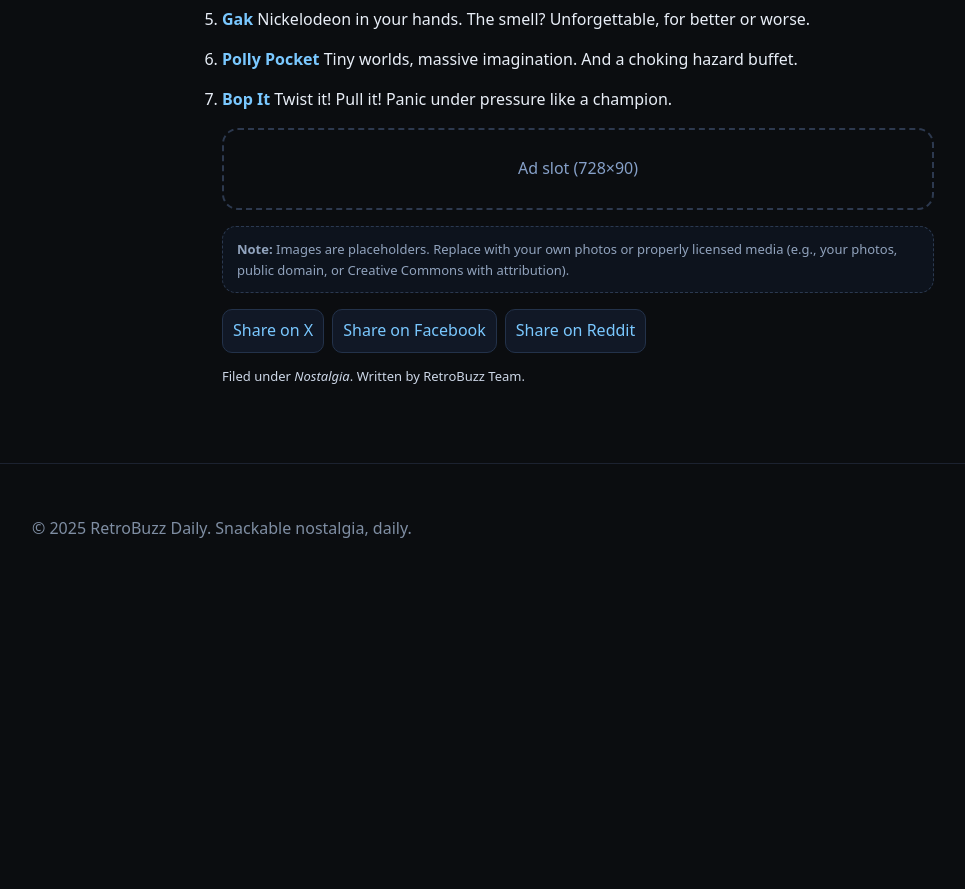
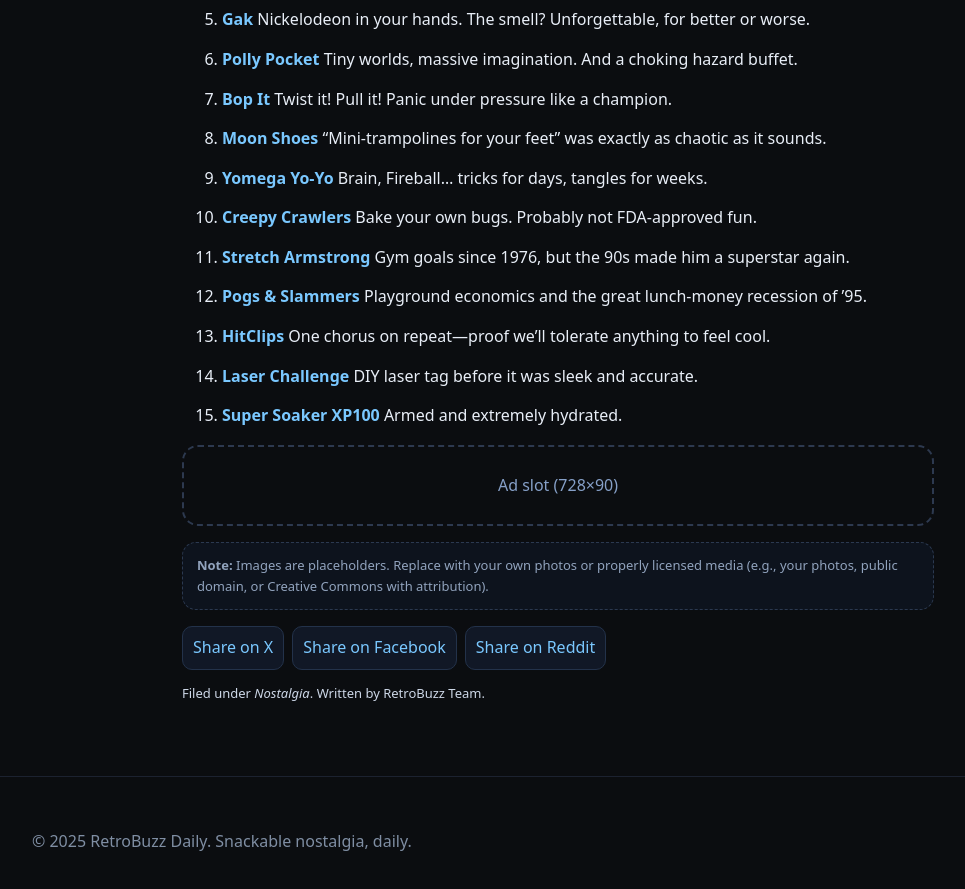
Before and after one commit to BiFlyGuySF/retrobuzz, a plain HTML site: page posts/15-90s-toys-you-forgot-existed-7-will-hit-you-right-in-the-feels.html in a window 1280 px wide. Shown: the part 1000-1889 px from the top of the page, without its empty margins (82-1047 px from the left). Before the commit the page ends 1593 px from the top, so only its background shows below. Drawn offline with Linux system fonts and the light colour scheme.

Commit message:
Updated Toys list with mix of ASIN and search affiliate links

```diff
--- a/posts/15-90s-toys-you-forgot-existed-7-will-hit-you-right-in-the-feels.html
+++ b/posts/15-90s-toys-you-forgot-existed-7-will-hit-you-right-in-the-feels.html
@@ -41,13 +41,13 @@
   </div>
 
   <p class="lead">From Gooey alien eggs to the chaos of Pogs—how many do you remember?</p>
-  <ol class="post-list">
+<ol class="post-list">
   <li><strong>
-    <a href="https://www.amazon.com/s?k=Tamagotchi&tag=retrobuzz-20" target="_blank" rel="nofollow noopener noreferrer">Tamagotchi</a>
+    <a href="https://www.amazon.com/dp/B0CFN5J74R?tag=retrobuzz-20" target="_blank" rel="nofollow noopener noreferrer">Tamagotchi</a>
   </strong> Your first taste of responsibility… and digital heartbreak when it beeped at 3 a.m.</li>
 
   <li><strong>
-    <a href="https://www.amazon.com/s?k=Furby&tag=retrobuzz-20" target="_blank" rel="nofollow noopener noreferrer">Furby</a>
+    <a href="https://www.amazon.com/dp/B0BLR5RGPY?tag=retrobuzz-20" target="_blank" rel="nofollow noopener noreferrer">Furby</a>
   </strong> It watched. It learned. It spoke in tongues. Still kinda cute?</li>
 
   <li><strong>
@@ -63,12 +63,46 @@
   </strong> Nickelodeon in your hands. The smell? Unforgettable, for better or worse.</li>
 
   <li><strong>
-    <a href="https://www.amazon.com/s?k=Polly+Pocket&tag=retrobuzz-20" target="_blank" rel="nofollow noopener noreferrer">Polly Pocket</a>
+    <a href="https://www.amazon.com/dp/B09V3C6F2Z?tag=retrobuzz-20" target="_blank" rel="nofollow noopener noreferrer">Polly Pocket</a>
   </strong> Tiny worlds, massive imagination. And a choking hazard buffet.</li>
 
   <li><strong>
-  <a href="https://www.amazon.com/s?k=Bop+It&tag=retrobuzz-20" target="_blank" rel="nofollow noopener noreferrer">Bop It</a>
-</strong> Twist it! Pull it! Panic under pressure like a champion.</li>
+    <a href="https://www.amazon.com/dp/B07FDQ11C9?tag=retrobuzz-20" target="_blank" rel="nofollow noopener noreferrer">Bop It</a>
+  </strong> Twist it! Pull it! Panic under pressure like a champion.</li>
+
+  <li><strong>
+    <a href="https://www.amazon.com/s?k=Moon+Shoes&tag=retrobuzz-20" target="_blank" rel="nofollow noopener noreferrer">Moon Shoes</a>
+  </strong> “Mini-trampolines for your feet” was exactly as chaotic as it sounds.</li>
+
+  <li><strong>
+    <a href="https://www.amazon.com/s?k=Yomega+yo-yo&tag=retrobuzz-20" target="_blank" rel="nofollow noopener noreferrer">Yomega Yo-Yo</a>
+  </strong> Brain, Fireball… tricks for days, tangles for weeks.</li>
+
+  <li><strong>
+    <a href="https://www.amazon.com/s?k=Creepy+Crawlers+oven&tag=retrobuzz-20" target="_blank" rel="nofollow noopener noreferrer">Creepy Crawlers</a>
+  </strong> Bake your own bugs. Probably not FDA-approved fun.</li>
+
+  <li><strong>
+    <a href="https://www.amazon.com/dp/B01EV5FFOA?tag=retrobuzz-20" target="_blank" rel="nofollow noopener noreferrer">Stretch Armstrong</a>
+  </strong> Gym goals since 1976, but the 90s made him a superstar again.</li>
+
+  <li><strong>
+    <a href="https://www.amazon.com/s?k=Pogs+slammers&tag=retrobuzz-20" target="_blank" rel="nofollow noopener noreferrer">Pogs &amp; Slammers</a>
+  </strong> Playground economics and the great lunch-money recession of ’95.</li>
+
+  <li><strong>
+    <a href="https://www.amazon.com/s?k=HitClips&tag=retrobuzz-20" target="_blank" rel="nofollow noopener noreferrer">HitClips</a>
+  </strong> One chorus on repeat—proof we’ll tolerate anything to feel cool.</li>
+
+  <li><strong>
+    <a href="https://www.amazon.com/s?k=Laser+Challenge+laser+tag&tag=retrobuzz-20" target="_blank" rel="nofollow noopener noreferrer">Laser Challenge</a>
+  </strong> DIY laser tag before it was sleek and accurate.</li>
+
+  <li><strong>
+    <a href="https://www.amazon.com/dp/B07TCFNPSY?tag=retrobuzz-20" target="_blank" rel="nofollow noopener noreferrer">Super Soaker XP100</a>
+  </strong> Armed and extremely hydrated.</li>
+</ol>
+
 
 
   <div class="ad-slot">Ad slot (728×90)</div>
```
Also changed, not shown: 1 other file.
